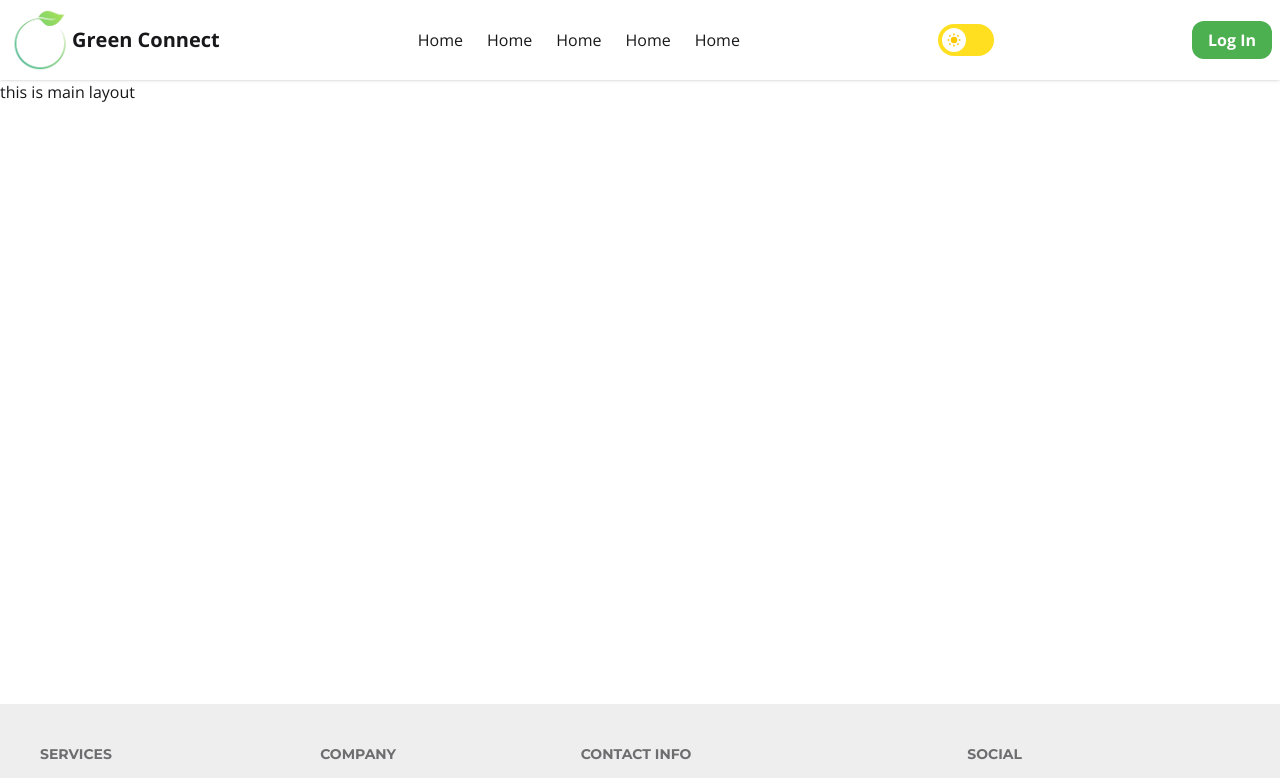
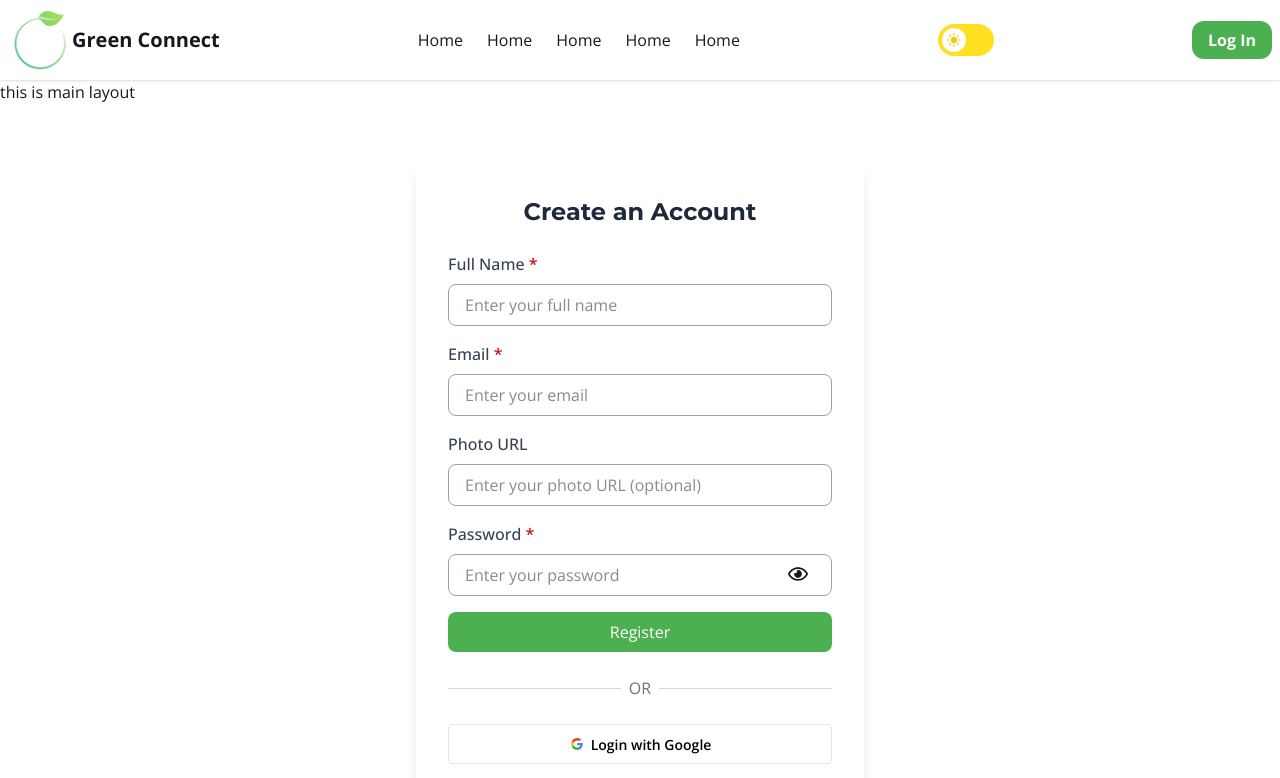
Before and after one commit to tanmayislam2006/green-connect-client-, a React (Vite) app: page /register in a window 1280 px wide. Shown: the top 778 px of the page. Built offline with nearby package versions, Linux system fonts and the light colour scheme; no server answers.

Commit message:
Enhance registration functionality with Google login and form validation

```diff
--- a/src/Context/GreenProvider.jsx
+++ b/src/Context/GreenProvider.jsx
@@ -23,7 +23,7 @@ const GreenProvider = ({ children }) => {
     errorMessage,
     setErrorMessage,
     googleLogin,
-    loginUser
+    loginUser,setFirebaseUser
   };
   return <GreenContext value={sharedData}>{children}</GreenContext>;
 };
--- a/src/Pages/Login/Login.jsx
+++ b/src/Pages/Login/Login.jsx
@@ -33,6 +33,7 @@ const Login = () => {
     const password=form.password.value
     loginUser(email,password)
     .then((result)=>{
+        console.log(result);
         Swal.fire({
             icon: 'success',
             title: 'Login Successful',
@@ -122,7 +123,7 @@ const Login = () => {
             </a>
             <p className="mt-2 text-gray-600">
               Don't have an account?{' '}
-              <Link  className="text-primary font-medium hover:underline">
+              <Link to='/register' className="text-primary font-medium hover:underline">
 Register
               </Link>
             </p>
--- a/src/Pages/Register/Register.jsx
+++ b/src/Pages/Register/Register.jsx
@@ -1,11 +1,222 @@
-import React from 'react';
+import React, { useState, use } from "react";
+import { Link, useLocation, useNavigate } from "react-router";
+import { FaRegEyeSlash,FaRegEye  } from "react-icons/fa";
+import GreenContext from "../../Context/GreenContext";
+import { toast } from "react-toastify";
 
 const Register = () => {
-    return (
-        <div>
+const{errorMessage,setErrorMessage,googleLogin}=use(GreenContext)
 
+  const location = useLocation();
+  const navigate = useNavigate();
+  const [passwordError, setPasswordError] = useState("");
+  const [showPass, setShowPass] = useState(false);
+
+  const handleGoogleLogin = () => {
+    googleLogin()
+      .then((result) => {
+        setErrorMessage("");
+        navigate(location?.state || "/");
+        toast("Registration Successful!", "You are now logged in.", "success");
+      })
+      .catch((error) => {
+        toast("Registration Failed", error.message, "error");
+        console.error(error.message);
+      });
+  };
+
+  const handlePasswordChange = (e) => {
+    const password = e.target.value;
+    if (password.length < 8) {
+      setPasswordError("Password must be at least 6 characters long.");
+    } else if (!/[A-Z]/.test(password)) {
+      setPasswordError("Password must contain at least one uppercase letter.");
+    } else if (!/[a-z]/.test(password)) {
+      setPasswordError("Password must contain at least one lowercase letter.");
+    } else if (!/[0-9]/.test(password)) {
+      setPasswordError("Password must contain at least one number.");
+    } else {
+      setPasswordError("");
+    }
+  };
+
+  const handleRegister = (e) => {
+    e.preventDefault();
+    const form = e.target;
+    const fullName = form.fullName.value;
+    const email = form.email.value;
+    const photoURL = form.photoURL.value;
+    const password = form.password.value;
+
+    setErrorMessage("");
+
+    if (passwordError) {
+      toast("Invalid Password", passwordError, "error");
+      return;
+    }
+
+
+
+  };
+
+  return (
+    <>
+    <div
+      className="flex items-center justify-center min-h-screen bg-no-repeat bg-cover bg-center"
+
+    >
+      <div className="bg-white shadow-lg rounded-lg p-8 max-w-md w-full">
+        <h2 className="text-2xl font-bold text-center text-gray-800 mb-6">
+          Create an Account
+        </h2>
+        <form onSubmit={handleRegister}>
+          {/* Full Name Field */}
+          <div className="mb-4">
+            <label
+              htmlFor="fullName"
+              className="block text-gray-700 dark:text-gray-200 font-medium mb-2"
+            >
+              Full Name <span className="text-red-700">*</span>
+            </label>
+            <input
+              type="text"
+              id="fullName"
+              name="fullName"
+              placeholder="Enter your full name"
+              className="w-full px-4 py-2 border border-gray-400 rounded-lg focus:outline-none text-gray-900 dark:text-white bg-white dark:bg-gray-800"
+              required
+            />
+          </div>
+
+          {/* Email Field */}
+          <div className="mb-4">
+            <label
+              htmlFor="email"
+              className="block text-gray-700 dark:text-gray-200 font-medium mb-2"
+            >
+              Email <span className="text-red-700">*</span>
+            </label>
+            <input
+              type="email"
+              id="email"
+              name="email"
+              placeholder="Enter your email"
+              className="w-full px-4 py-2 border border-gray-400 rounded-lg focus:outline-none text-gray-900 dark:text-white bg-white dark:bg-gray-800"
+              required
+            />
+          </div>
+
+          {/* Photo URL Field */}
+          <div className="mb-4">
+            <label
+              htmlFor="photoURL"
+              className="block text-gray-700 dark:text-gray-200 font-medium mb-2"
+            >
+              Photo URL
+            </label>
+            <input
+              type="url"
+              id="photoURL"
+              name="photoURL"
+              placeholder="Enter your photo URL (optional)"
+              className="w-full px-4 py-2 border border-gray-400 rounded-lg focus:outline-none text-gray-900 dark:text-white bg-white dark:bg-gray-800"
+            />
+          </div>
+
+          {/* Password Field */}
+          <div className="mb-4 relative ">
+            <label
+              htmlFor="password"
+              className="block text-gray-700 dark:text-gray-200 font-medium mb-2"
+            >
+              Password <span className="text-red-700">*</span>
+            </label>
+            <input
+              type={showPass ? "text" : "password"}
+              id="password"
+              name="password"
+              placeholder="Enter your password"
+              className="w-full px-4 py-2 border border-gray-400 rounded-lg focus:outline-none text-gray-900 dark:text-white bg-white dark:bg-gray-800"
+              onChange={handlePasswordChange}
+              required
+            />
+
+            <button
+              onClick={() => setShowPass(!showPass)}
+              className="absolute right-6 bottom-3 cursor-pointer"
+            >
+              {showPass ? <FaRegEyeSlash size={20} /> : <FaRegEye size={20} />}
+            </button>
+          </div>
+
+          {/* Error Message */}
+          {passwordError && (
+              <p className="text-red-600 dark:text-red-400 text-sm mt-1">{passwordError}</p>
+            )}
+          {errorMessage && <p className="text-red-600 dark:text-red-400 text-sm mb-4">{errorMessage}</p>}
+
+          {/* Register Button */}
+          <button
+            type="submit"
+            className="cursor-pointer w-full bg-primary text-white py-2 px-4 rounded-lg hover:bg-primary-dark transition duration-300"
+          >
+            Register
+          </button>
+        </form>
+
+        <div className="flex items-center my-6">
+          <hr className="flex-grow border-gray-300" />
+          <span className="mx-2 text-gray-500">OR</span>
+          <hr className="flex-grow border-gray-300" />
         </div>
-    );
+
+        {/* Google Login */}
+        <button
+          onClick={handleGoogleLogin}
+          type="submit"
+          className="btn bg-white text-black border-[#e5e5e5] w-full"
+        >
+          <svg
+            aria-label="Google logo"
+            width="16"
+            height="16"
+            xmlns="http://www.w3.org/2000/svg"
+            viewBox="0 0 512 512"
+          >
+            <g>
+              <path d="m0 0H512V512H0" fill="#fff"></path>
+              <path
+                fill="#34a853"
+                d="M153 292c30 82 118 95 171 60h62v48A192 192 0 0190 341"
+              ></path>
+              <path
+                fill="#4285f4"
+                d="m386 400a140 175 0 0053-179H260v74h102q-7 37-38 57"
+              ></path>
+              <path
+                fill="#fbbc02"
+                d="m90 341a208 200 0 010-171l63 49q-12 37 0 73"
+              ></path>
+              <path
+                fill="#ea4335"
+                d="m153 219c22-69 116-109 179-50l55-54c-78-75-230-72-297 55"
+              ></path>
+            </g>
+          </svg>
+          Login with Google
+        </button>
+
+        <p className="text-center text-gray-600 mt-6">
+          Already have an account?{" "}
+          <Link to="/login" className="text-primary font-medium">
+            Login
+          </Link>
+        </p>
+      </div>
+    </div>
+
+    </>
+  );
 };
 
 export default Register;
```
